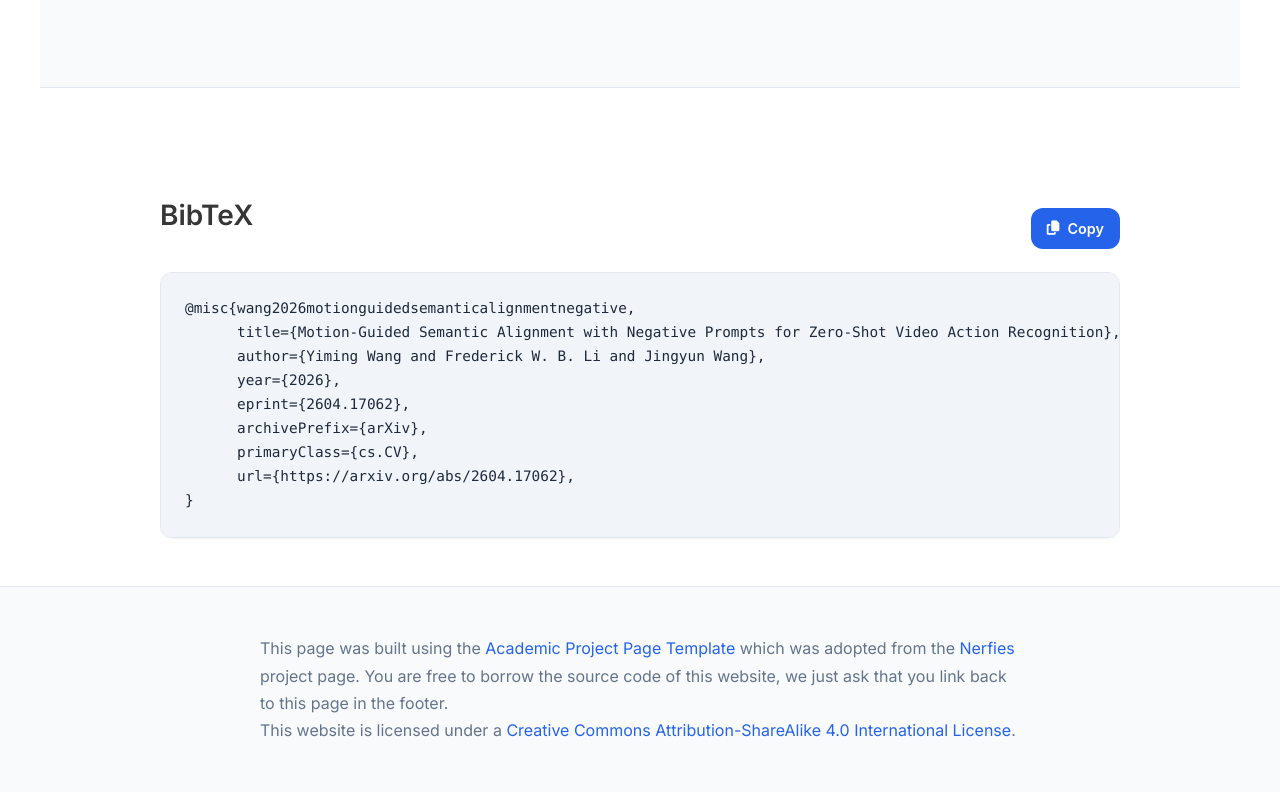
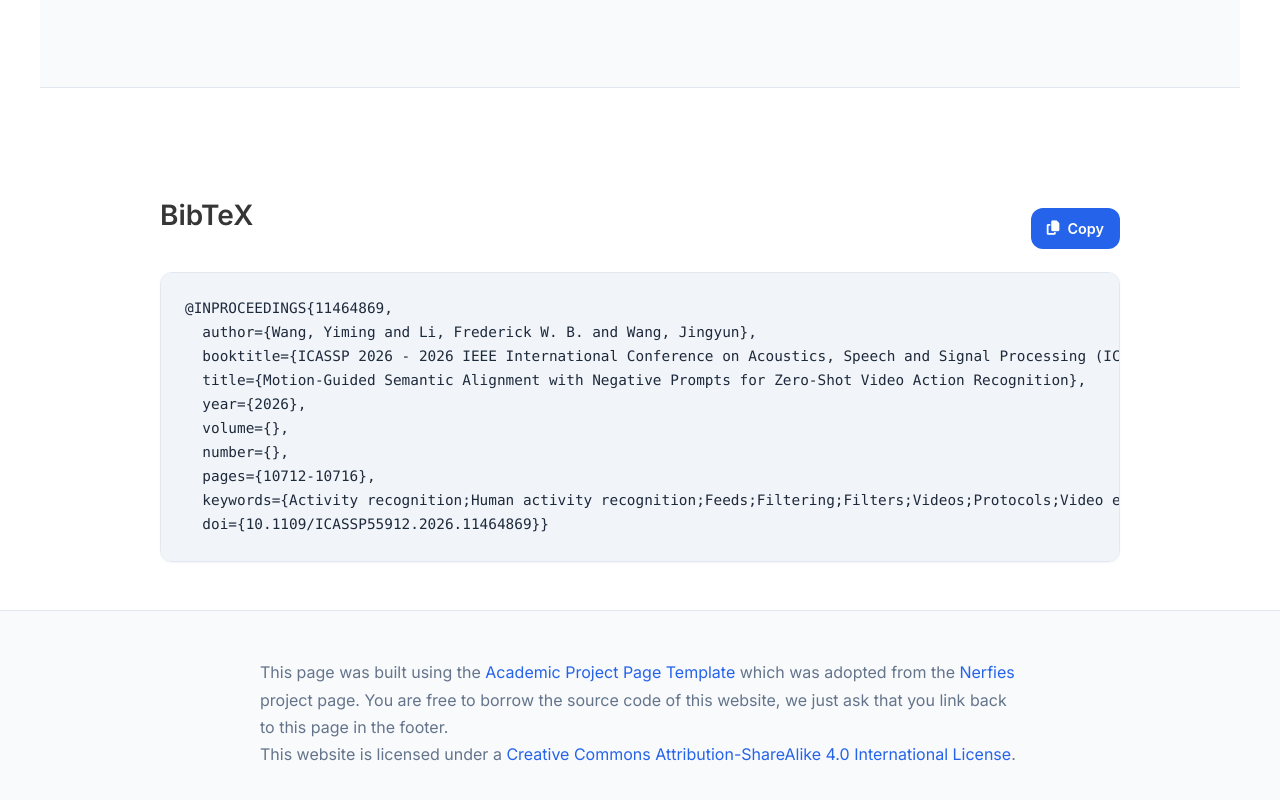
Before and after one commit to michaelwang66/project, a plain HTML site: page index.html in a window 1280 px wide. Shown: the part 5749-6549 px from the top of the page. Drawn offline with nearby package versions, Linux system fonts and the light colour scheme; some icons are missing.

Commit message:
Update index.html

```diff
--- a/index.html
+++ b/index.html
@@ -124,7 +124,7 @@
   <div class="publication-links">
     <!-- Paper 按钮 → 指向 PDF -->
     <span class="link-block">
-      <a href="https://arxiv.org/pdf/2604.17062.pdf" target="_blank"
+      <a href="https://ieeexplore.ieee.org/abstract/document/11464869" target="_blank"
          class="external-link button is-normal is-rounded is-dark">
         <span class="icon">
           <i class="fas fa-file-pdf"></i>
@@ -308,15 +308,17 @@
           <span class="copy-text">Copy</span>
         </button>
       </div>
-      <pre id="bibtex-code"><code>@misc{wang2026motionguidedsemanticalignmentnegative,
-      title={Motion-Guided Semantic Alignment with Negative Prompts for Zero-Shot Video Action Recognition},
-      author={Yiming Wang and Frederick W. B. Li and Jingyun Wang},
-      year={2026},
-      eprint={2604.17062},
-      archivePrefix={arXiv},
-      primaryClass={cs.CV},
-      url={https://arxiv.org/abs/2604.17062},
-}</code></pre>
+      <pre id="bibtex-code"><code>@INPROCEEDINGS{11464869,
+  author={Wang, Yiming and Li, Frederick W. B. and Wang, Jingyun},
+  booktitle={ICASSP 2026 - 2026 IEEE International Conference on Acoustics, Speech and Signal Processing (ICASSP)},
+  title={Motion-Guided Semantic Alignment with Negative Prompts for Zero-Shot Video Action Recognition},
+  year={2026},
+  volume={},
+  number={},
+  pages={10712-10716},
+  keywords={Activity recognition;Human activity recognition;Feeds;Filtering;Filters;Videos;Protocols;Video equipment;HTTP;Modulation;Video action recognition;zero-shot;vision-language models;prompt tuning},
+  doi={10.1109/ICASSP55912.2026.11464869}}
+</code></pre>
     </div>
 </section>
 <!--End BibTex citation -->
```
